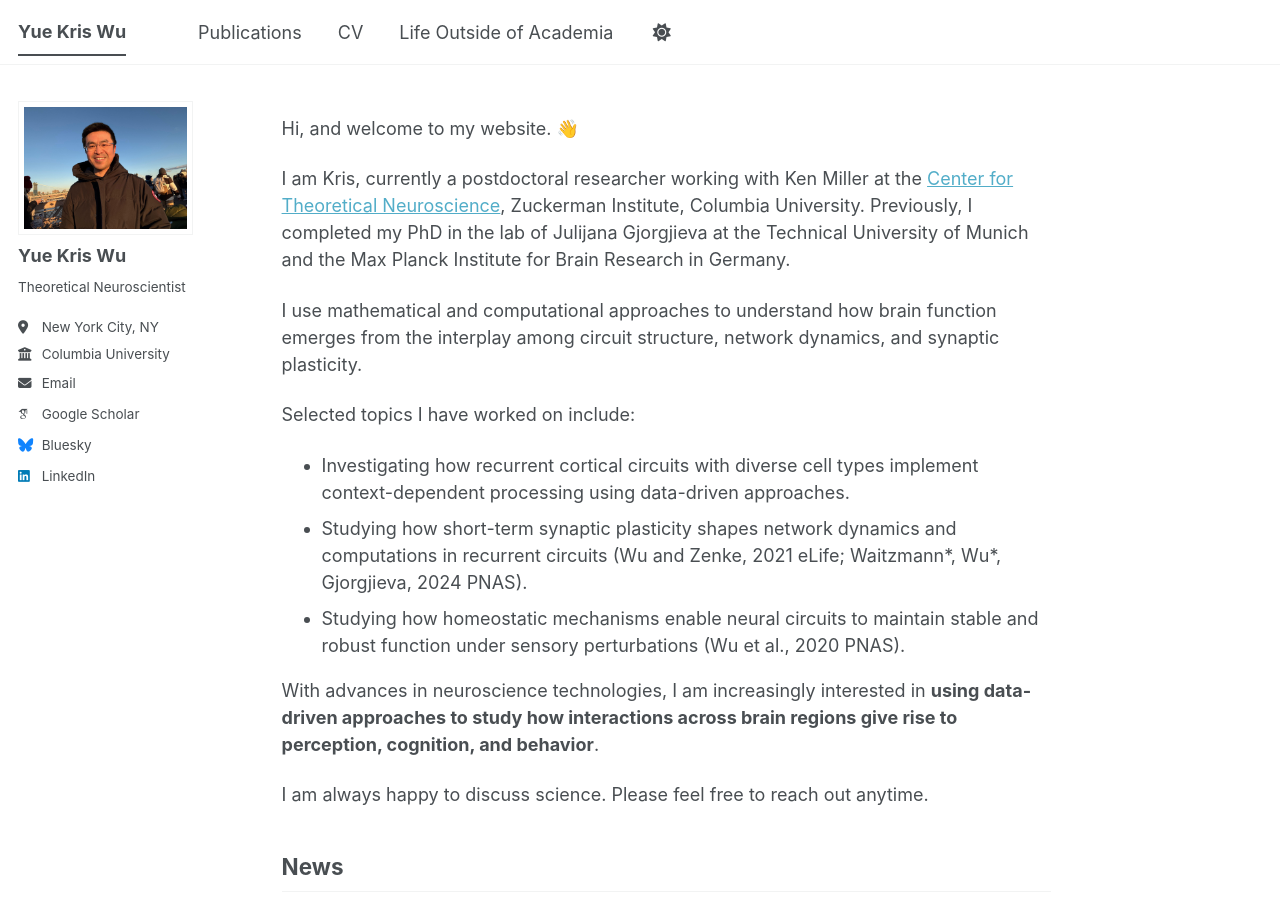
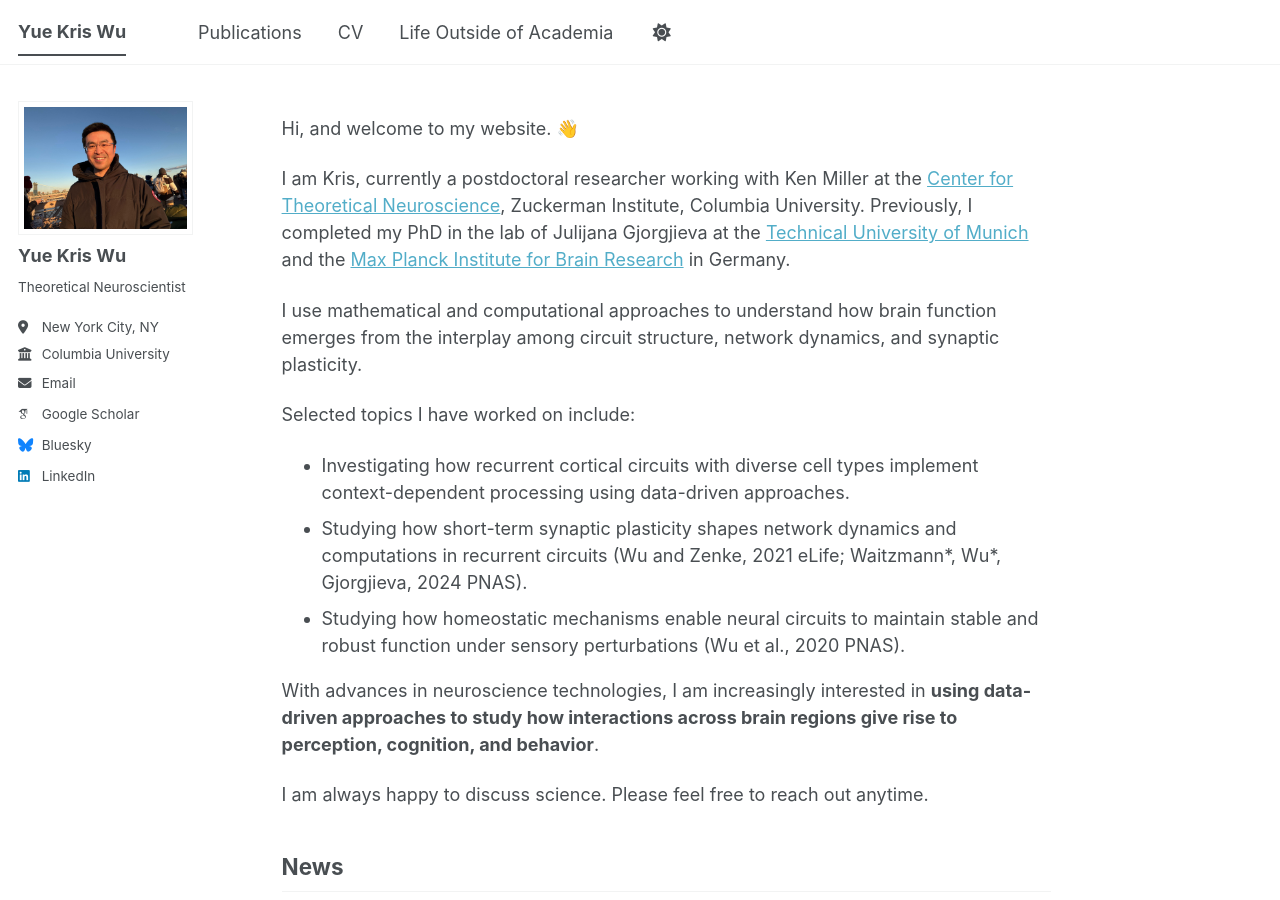
Before and after one commit to yuekriswu/yuekriswu.github.io, a Jekyll site: the page built from _pages/about.md, in a window 1280 px wide and 900 px high. Built offline with Jekyll 4.4.1, drawn with Linux system fonts in a browser that asks for light colours; emoji names are drawn with the system emoji font; some web fonts are replaced; a script bundle is joined from its source files by our own code; library files that are not in the unit come from our copies; part of the change alters nothing that is shown.

```diff
--- a/_pages/about.md
+++ b/_pages/about.md
@@ -9,7 +9,7 @@ redirect_from:
 
 Hi, and welcome to my website. :wave:
 
-I am Kris, currently a postdoctoral researcher working with Ken Miller at the [Center for Theoretical Neuroscience](https://ctn.zuckermaninstitute.columbia.edu), Zuckerman Institute, Columbia University. Previously, I completed my PhD in the lab of Julijana Gjorgjieva at the Technical University of Munich and the Max Planck Institute for Brain Research in Germany.
+I am Kris, currently a postdoctoral researcher working with Ken Miller at the [Center for Theoretical Neuroscience](https://ctn.zuckermaninstitute.columbia.edu), Zuckerman Institute, Columbia University. Previously, I completed my PhD in the lab of Julijana Gjorgjieva at the [Technical University of Munich](https://www.tum.de) and the [Max Planck Institute for Brain Research](https://brain.mpg.de/home) in Germany.
 
 I use mathematical and computational approaches to understand how brain function emerges from the interplay among circuit structure, network dynamics, and synaptic plasticity.
 
```
